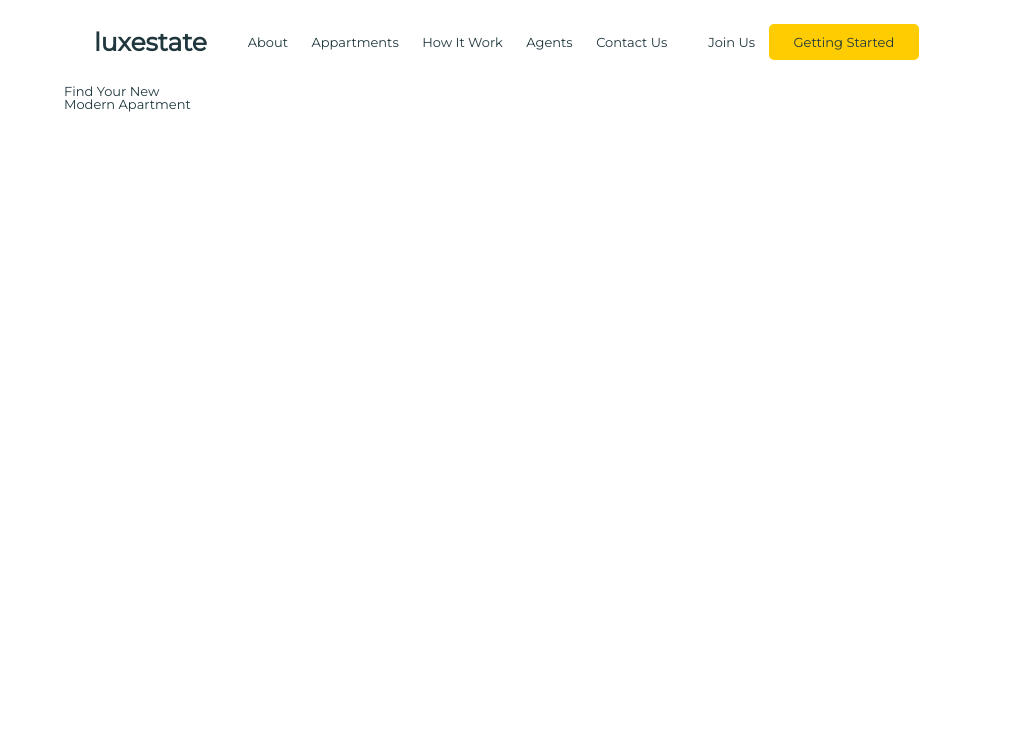
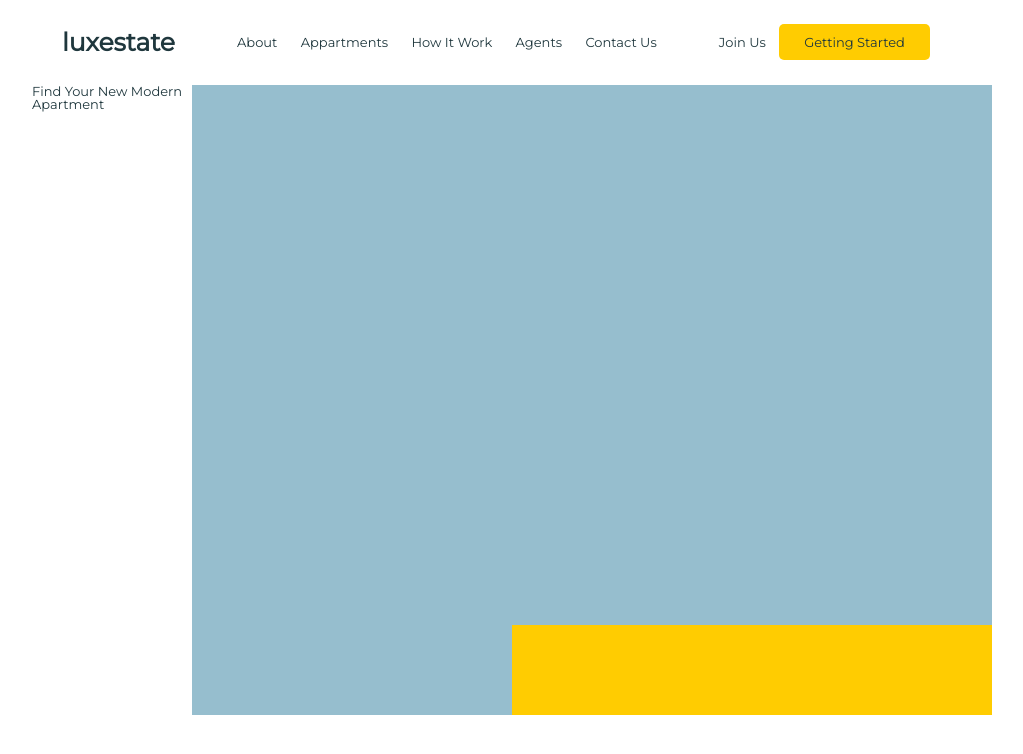
Before and after one commit to deand0n/landing, a plain HTML site: page landing.html in a window 1280 px wide. Shown: the whole page, without its empty margins (128-1151 px from the left). Drawn offline with Linux system fonts and the light colour scheme.

Commit message:
added grid

```diff
--- a/landing.html
+++ b/landing.html
@@ -5,7 +5,6 @@
         <meta charset="UTF-8">
         <meta http-equiv="X-UA-Compatible" content="IE=edge">
         <meta name="viewport" content="width=device-width, initial-scale=1.0">
-
         <link rel="stylesheet" href="styles.css">
         <link href="https://fonts.googleapis.com/css2?family=Montserrat&display=swap" rel="stylesheet">
         <title>Landing Page</title>
@@ -35,12 +34,15 @@
         <main>
             <section>
                 <div class="about-company">
+                    <div class="about-company__background"></div>
                     <div class="about-company__title">Find Your New Modern Apartment</div>
                     <div class="about-company__search-form">
                         <div class="search-form"></div>
                     </div>
                     <div class="about-company__scroll-sign"></div>
-                    <div class="about-company__information"></div>
+                    <div class="about-company__information">
+
+                    </div>
                 </div>
                 <div class="statistics"></div>
             </section>
--- a/styles.css
+++ b/styles.css
@@ -1,11 +1,8 @@
 @import url(reset.css);
 
 body {
-  margin-left: 15%;
-  margin-right: 15%;
-  /*
-  max-width: 960px;
-  */
+  width: 960px;
+  margin: auto;
   color: #1f373d;
   font-family: 'Montserrat', sans-serif;
   font-size: 13px;
@@ -43,5 +40,22 @@ a {
 .about-company {
   display: grid;
   grid-template-columns: 1fr 2fr 1.5fr 1.5fr;
-  grid-template-rows: repeat(4, 1fr);
+  grid-template-rows: repeat(3, 1fr) 0.5fr;
+  height: 630px;
 }
+
+.about-company__background {
+  z-index: -100;
+  background-color: #96bece;
+  grid-column-start: 2;
+  grid-column-end: 5;
+  grid-row-start: 1;
+  grid-row-end: 5;
+}
+
+.about-company__information {
+  grid-row-start: 4;
+  grid-column-start: 3;
+  grid-column-end: 5;
+  background-color: #ffcc01;
+}
```
